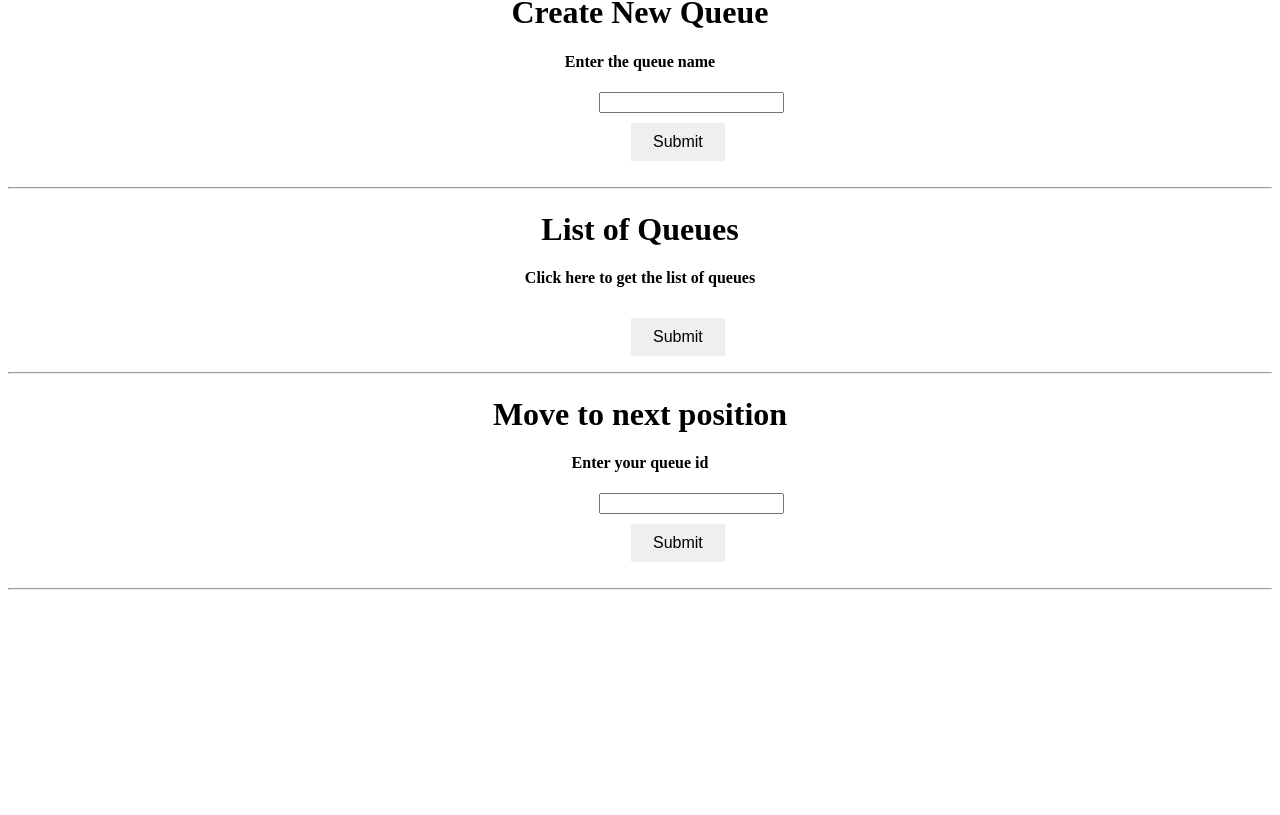
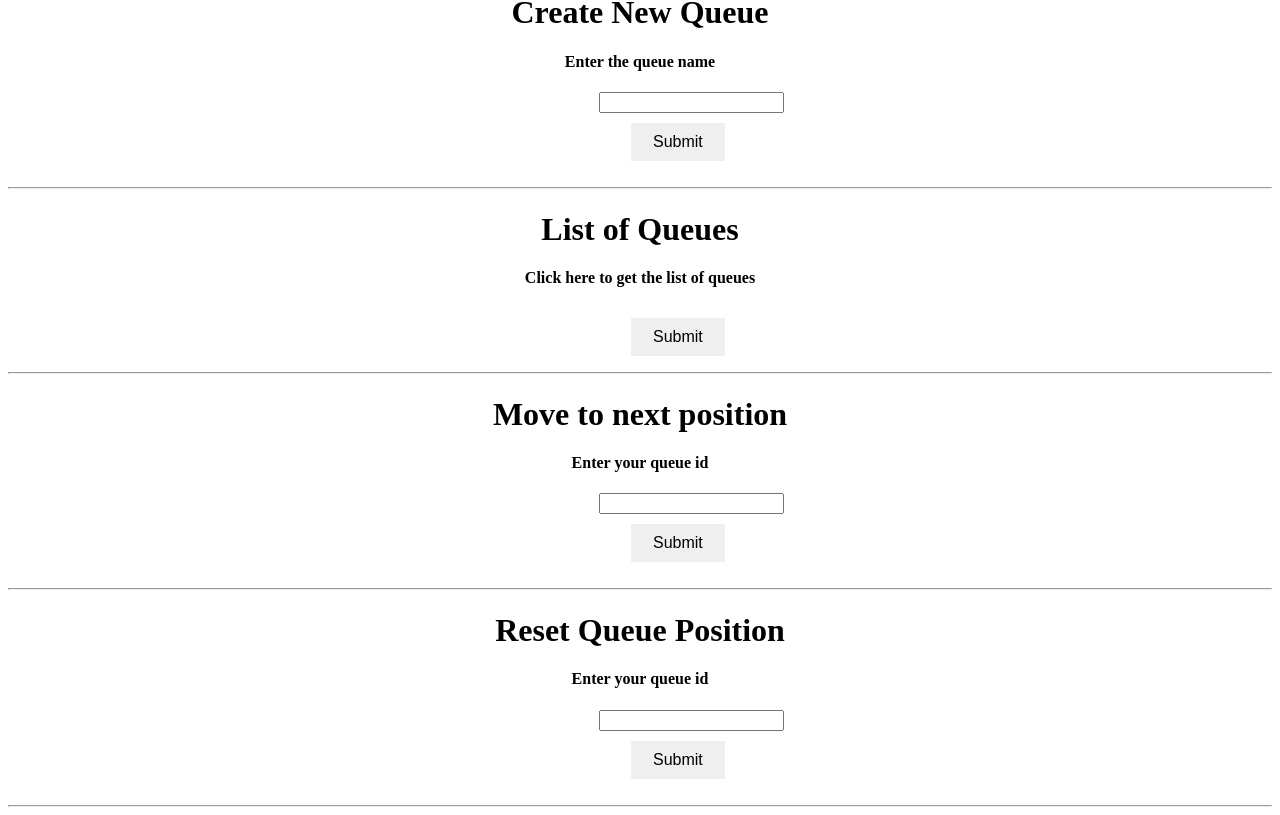
Before and after one commit to dev-saini/EasyWait-in-Angular-4, an Angular app: page / in a window 1280 px wide. Shown: the part 920-1735 px from the top of the page. Before the commit the page ends 1518 px from the top, so only its background shows below. Built offline with nearby package versions, Linux system fonts and the light colour scheme; what ngx-cookie-service would draw is missing.

Commit message:
EasyWait

```diff
--- a/src/app/app.component.html
+++ b/src/app/app.component.html
@@ -10,3 +10,5 @@
 <hr>
 <app-move-to-next-position></app-move-to-next-position>
 <hr>
+<app-reset-queue-position></app-reset-queue-position>
+<hr>
--- a/src/app/app.module.ts
+++ b/src/app/app.module.ts
@@ -11,6 +11,7 @@ import { CreateQueueComponent } from './create-queue/create-queue.component';
 import { SignInComponent } from './sign-in/sign-in.component';
 import { ListOfQueuesComponent } from './list-of-queues/list-of-queues.component';
 import { MoveToNextPositionComponent } from './move-to-next-position/move-to-next-position.component';
+import { ResetQueuePositionComponent } from './reset-queue-position/reset-queue-position.component';
 
 @NgModule({
   declarations: [
@@ -20,7 +21,8 @@ import { MoveToNextPositionComponent } from './move-to-next-position/move-to-nex
     CreateQueueComponent,
     SignInComponent,
     ListOfQueuesComponent,
-    MoveToNextPositionComponent
+    MoveToNextPositionComponent,
+    ResetQueuePositionComponent
   ],
   imports: [
     BrowserModule,
--- a/src/app/list-of-queues/list-of-queues.component.ts
+++ b/src/app/list-of-queues/list-of-queues.component.ts
@@ -49,12 +49,14 @@ export class ListOfQueuesComponent implements OnInit {
 
   		}, (error: Response) => {
 
-        	if(error.status == 401)
-          {
+        	if(error.status == 401) {
          		alert('Please Login-in to continue.');
+          } else if(error.status == 204) {
+          		alert('You have created no queues.');
           } else {
-          		alert('An unexpected error occured.');
-           }
+            alert('An unexpected error occurred.')
+          }
+
   			})
   	}
 
--- /dev/null
+++ b/src/app/reset-queue-position/reset-queue-position.component.css
@@ -0,0 +1,20 @@
+input{
+	text-align: center;
+    margin-left: 583px;
+}
+
+button {
+    border: none;
+    padding: 10px 22px;
+    text-align: center;
+    text-decoration: none;
+    display: inline-block;
+    font-size: 16px;
+    margin-left: 615px;
+    margin-top: 10px;
+}
+
+label {
+        margin-left: 583px;
+        text-align: center;
+}
--- /dev/null
+++ b/src/app/reset-queue-position/reset-queue-position.component.html
@@ -0,0 +1,12 @@
+<h1 align="center">Reset Queue Position</h1>
+
+<body>
+
+	<h4 align="center"> Enter your queue id </h4>
+	<input type="text" [(ngModel)] = "queue_id" (keyup.enter)="onKeyUp()"/>	<br>
+
+	<button (click)="onClick()">Submit</button>	<br>
+
+	<label id="reset_position"> </label>
+
+</body>
--- /dev/null
+++ b/src/app/reset-queue-position/reset-queue-position.component.ts
@@ -0,0 +1,66 @@
+import { Component, OnInit } from '@angular/core';
+import { HttpClient } from '@angular/common/http';
+import { Response } from '@angular/http';
+import { CookieService } from 'ngx-cookie-service';
+import { HttpHeaders } from '@angular/common/http';
+
+@Component({
+  selector: 'app-reset-queue-position',
+  templateUrl: './reset-queue-position.component.html',
+  styleUrls: ['./reset-queue-position.component.css']
+})
+
+export class ResetQueuePositionComponent implements OnInit {
+
+  queue_id: string;
+	private url = 'http://52.24.120.4:8001/api/queue/';
+	position: string;
+	name: string;
+
+  	constructor(private http: HttpClient, private cookieService : CookieService) { }
+
+  	ngOnInit() {
+  	}
+
+  	onKeyUp() {
+  		this.getJSON();
+  		}
+
+  	onClick() {
+  		this.getJSON();
+  	}
+
+  	getJSON() {
+
+  		let post = {action: 'reset'};
+
+  		this.http.post(this.url + this.queue_id, post, {
+
+          headers: new HttpHeaders()
+          .set('Authorization', 'Bearer ' + this.cookieService.get('sign_up_token'))
+
+        })
+  		.subscribe((response: Response) => {
+
+  			this.position = response['position'];
+  			this.name = response['name'];
+  			this.displayResult();
+
+      }, (error: Response) => {
+
+        if(error.status == 401)
+          alert('Please Log-In to continue');
+        else
+          alert('An unexpected error occured.');
+
+      });
+  	}
+
+  	displayResult() {
+
+  		var label = document.getElementById('reset_position');
+
+  		label.innerHTML = 'Queue Name: ' + this.name + ';' + ' Queue ID: ' + this.queue_id + ';' +' Updated Position: ' + this.position;
+  	}
+
+}
```
Also changed, not shown: 1 other file (tests, documents, lock files or other folders).
